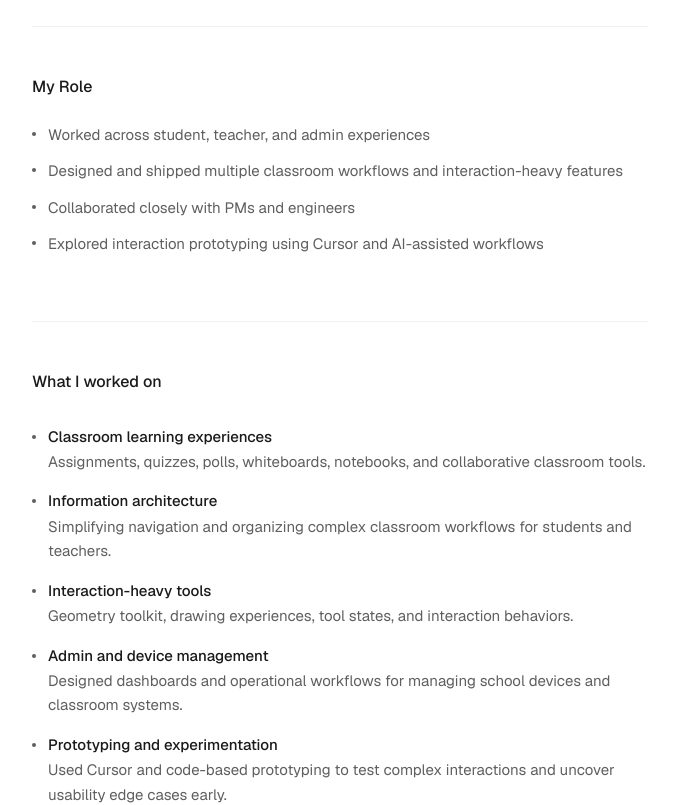
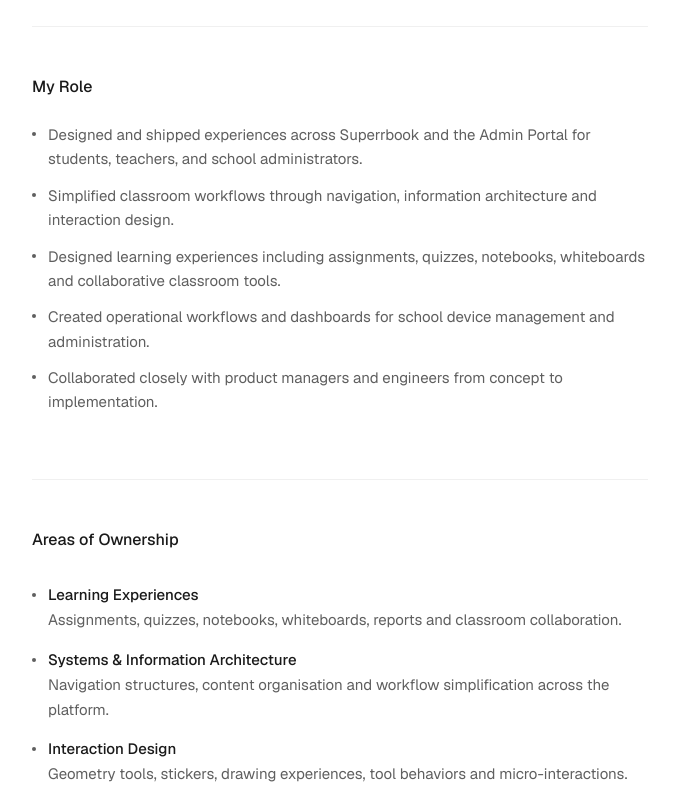
Before and after one commit to aditishinde304/my-portfolio, a Next.js app: page /work/superrbook in a window 1280 px wide. Shown: the part 1180-1985 px from the top of the page, without its empty margins (300-979 px from the left). Built offline with nearby package versions, Linux system fonts and the light colour scheme; a web font is replaced by a local one.

Commit message:
Update My Role and rename What I worked on to Areas of Ownership with new copy

```diff
--- a/app/work/superrbook/page.tsx
+++ b/app/work/superrbook/page.tsx
@@ -135,10 +135,11 @@ export default function SuperrbookCaseStudy() {
           </h2>
           <ul className="flex flex-col gap-3">
             {[
-              "Worked across student, teacher, and admin experiences",
-              "Designed and shipped multiple classroom workflows and interaction-heavy features",
-              "Collaborated closely with PMs and engineers",
-              "Explored interaction prototyping using Cursor and AI-assisted workflows",
+              "Designed and shipped experiences across Superrbook and the Admin Portal for students, teachers, and school administrators.",
+              "Simplified classroom workflows through navigation, information architecture and interaction design.",
+              "Designed learning experiences including assignments, quizzes, notebooks, whiteboards and collaborative classroom tools.",
+              "Created operational workflows and dashboards for school device management and administration.",
+              "Collaborated closely with product managers and engineers from concept to implementation.",
             ].map((item) => (
               <li
                 key={item}
@@ -161,16 +162,22 @@ export default function SuperrbookCaseStudy() {
           </ul>
         </section>
 
-        {/* ── WHAT I WORKED ON ── */}
+        {/* ── AREAS OF OWNERSHIP ── */}
         <section className="mb-16" style={{ borderTop: "1px solid var(--border)", paddingTop: "48px" }}>
           <h2
             className="text-[16px] font-medium mb-8"
             style={{ color: "var(--foreground)" }}
           >
-            What I worked on
+            Areas of Ownership
           </h2>
           <ul className="flex flex-col gap-4">
-            {workItems.map((item) => (
+            {[
+              { title: "Learning Experiences", description: "Assignments, quizzes, notebooks, whiteboards, reports and classroom collaboration." },
+              { title: "Systems & Information Architecture", description: "Navigation structures, content organisation and workflow simplification across the platform." },
+              { title: "Interaction Design", description: "Geometry tools, stickers, drawing experiences, tool behaviors and micro-interactions." },
+              { title: "Admin Operations", description: "Device management, operational dashboards, monitoring workflows and quick action systems." },
+              { title: "Prototyping", description: "Cursor based prototypes used to test interaction logic, usability edge cases and motion before implementation." },
+            ].map((item) => (
               <li key={item.title} className="flex items-start gap-3">
                 <span
                   className="shrink-0 rounded-full"
```
